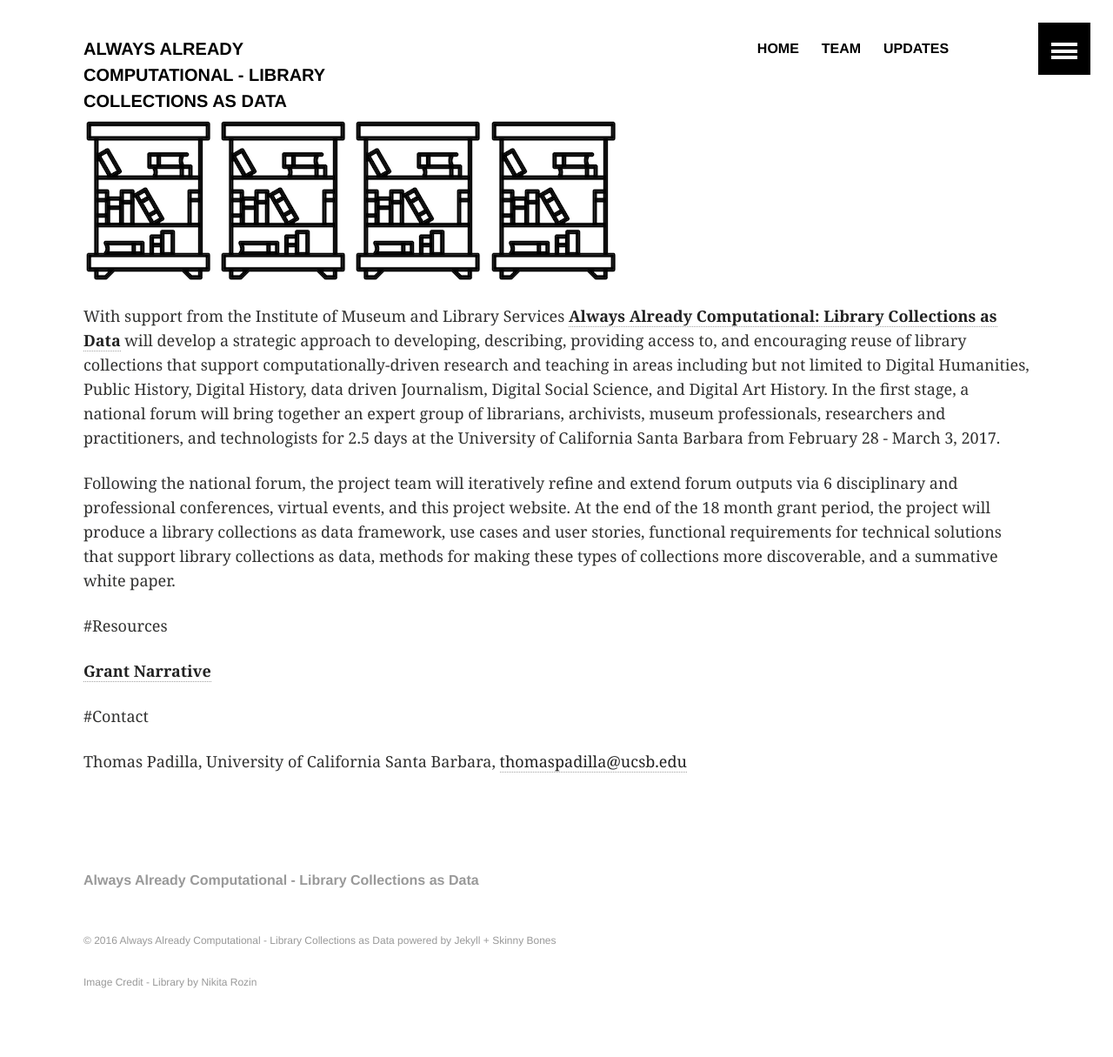
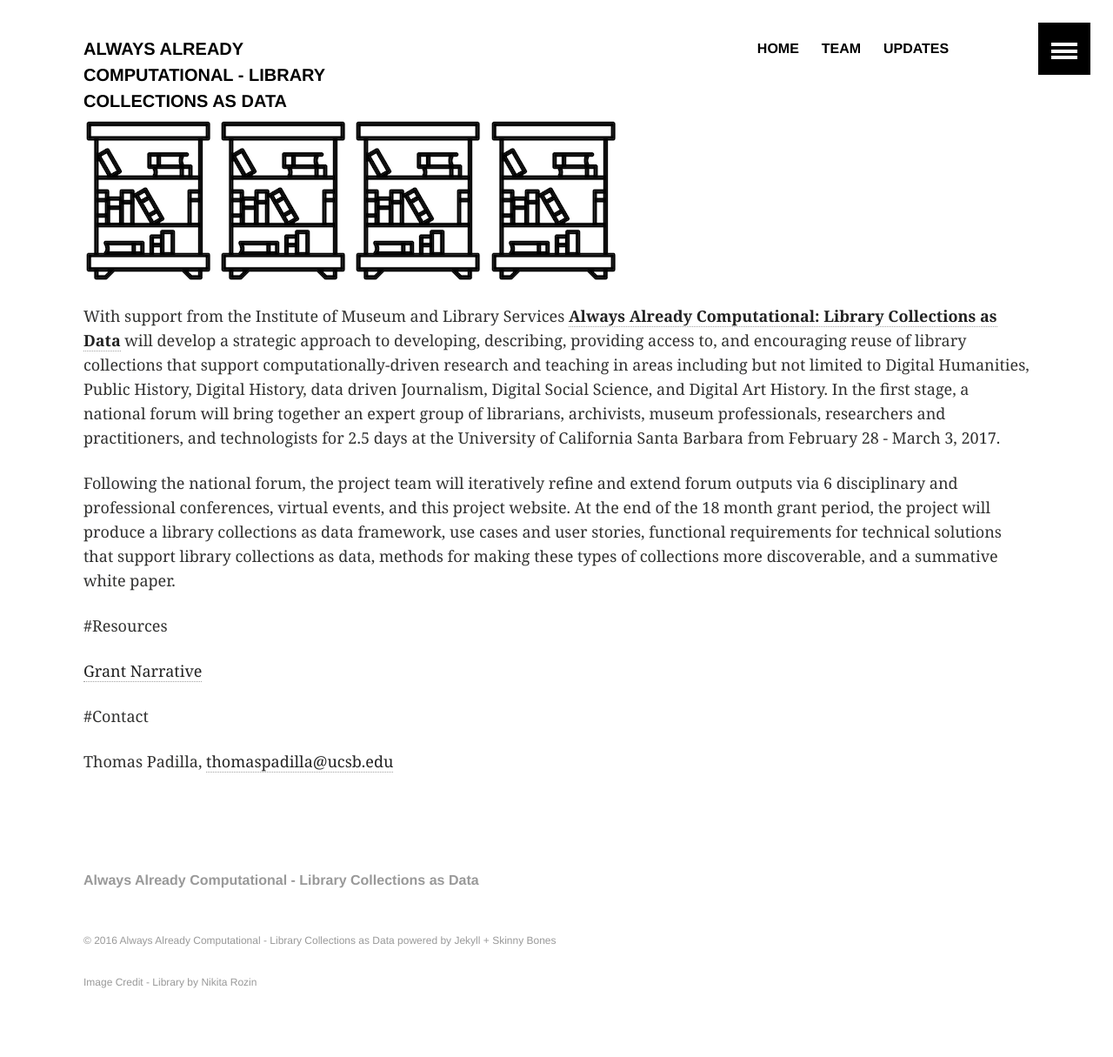
Before and after one commit to collectionsasdata/collectionsasdata.github.io, a Jekyll site: the page built from index.md, in a window 1280 px wide. Shown: the whole page at 87% size. Built offline with Jekyll 4.4.1, drawn with Linux system fonts in a browser that asks for light colours.

Commit message:
Update index.md

```diff
--- a/index.md
+++ b/index.md
@@ -12,8 +12,8 @@
 
 #Resources
 
-[**Grant Narrative**](https://www.imls.gov/sites/default/files/grants/lg-73-16-0096-16/proposals/lg-73-16-0096-16_proposal_documents.pdf)
+[Grant Narrative](https://www.imls.gov/sites/default/files/grants/lg-73-16-0096-16/proposals/lg-73-16-0096-16_proposal_documents.pdf)
 
 #Contact
 
-Thomas Padilla, University of California Santa Barbara, <thomaspadilla@ucsb.edu>
+Thomas Padilla, <thomaspadilla@ucsb.edu>
```
